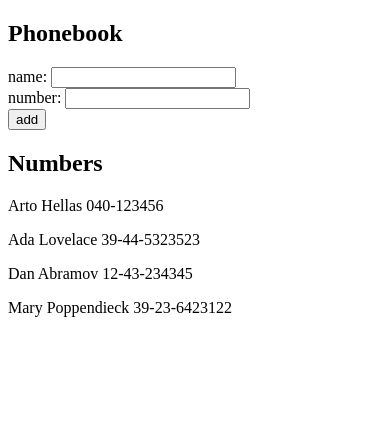
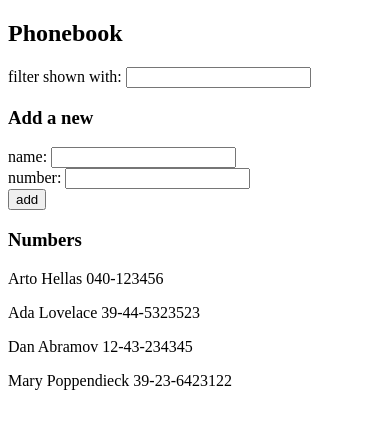
Before and after one commit to staneuski/fullstack-open, a React app in the folder part2/phonebook/: page / in a window 390 px wide. Shown: the top 428 px of the page. Built offline with nearby package versions, Linux system fonts and the light colour scheme; the HTML template or start-up script is replaced by a standard one.

Commit message:
2.9*, 2.10: The Phonebook Step4, Step5

```diff
--- a/part2/phonebook/src/App.jsx
+++ b/part2/phonebook/src/App.jsx
@@ -1,7 +1,8 @@
 import { useState } from 'react'
 
-import AddNumber from './components/AddNumber'
-import Numbers from './components/Numbers'
+import Filter from './components/Filter'
+import PersonForm from './components/PersonForm'
+import Persons from './components/Persons'
 
 const App = () => {
   const [persons, setPersons] = useState([
@@ -10,6 +11,8 @@ const App = () => {
     { name: 'Dan Abramov', number: '12-43-234345', id: 3 },
     { name: 'Mary Poppendieck', number: '39-23-6423122', id: 4 }
   ])
+
+  const [query, setQuery] = useState('')
   const [newName, setNewName] = useState('')
   const [newNumber, setNewNumber] = useState('')
 
@@ -35,14 +38,20 @@ const App = () => {
   return (
     <>
       <h2>Phonebook</h2>
-      <AddNumber
+      <Filter
+        handleQueryChange={(event) => setQuery(event.target.value)}
+        query={query}
+      />
+      <h3>Add a new</h3>
+      <PersonForm
         handleSubmit={addPerson}
         handleNameChange={(event) => setNewName(event.target.value)}
         name={newName}
         handleNumberChange={(event) => setNewNumber(event.target.value)}
         number={newNumber}
       />
-      <Numbers persons={persons} />
+      <h3>Numbers</h3>
+      <Persons persons={persons} query={query} />
     </>
   )
 }
--- /dev/null
+++ b/part2/phonebook/src/components/Filter.jsx
@@ -0,0 +1,10 @@
+const Filter = ({ handleQueryChange, query }) => {
+  // console.log(name, number)
+  return (
+    <form>
+      filter shown with: <input value={query} onChange={handleQueryChange} />
+    </form>
+  )
+}
+
+export default Filter
--- a/part2/phonebook/src/components/Numbers.jsx
+++ /dev/null
@@ -1,14 +0,0 @@
-const Numbers = ({ persons }) => {
-  // console.log('Numbers', persons)
-  return (
-    <>
-      <h2>Numbers</h2>
-      <div>
-        {persons.map(({ id, name, number }) =>
-          <p key={id}> {name} {number}</p>)}
-      </div>
-    </>
-  )
-}
-
-export default Numbers
--- a/part2/phonebook/src/components/AddNumber.jsx
+++ b/part2/phonebook/src/components/PersonForm.jsx
@@ -1,4 +1,4 @@
-const AddNumber = ({
+const PersonForm = ({
   handleSubmit,
   handleNameChange, name,
   handleNumberChange, number
@@ -19,4 +19,4 @@ const AddNumber = ({
   )
 }
 
-export default AddNumber
+export default PersonForm
--- /dev/null
+++ b/part2/phonebook/src/components/Persons.jsx
@@ -0,0 +1,15 @@
+const Persons = ({ persons, query }) => {
+  // console.log('Persons', persons)
+
+  return (
+    <div>
+      {(query !== ''
+        ? persons.filter(({ name }) => name.includes(query))
+        : persons
+       ).map(({ id, name, number }) =>
+        <p key={id}> {name} {number}</p>)}
+    </div>
+  )
+}
+
+export default Persons
```
